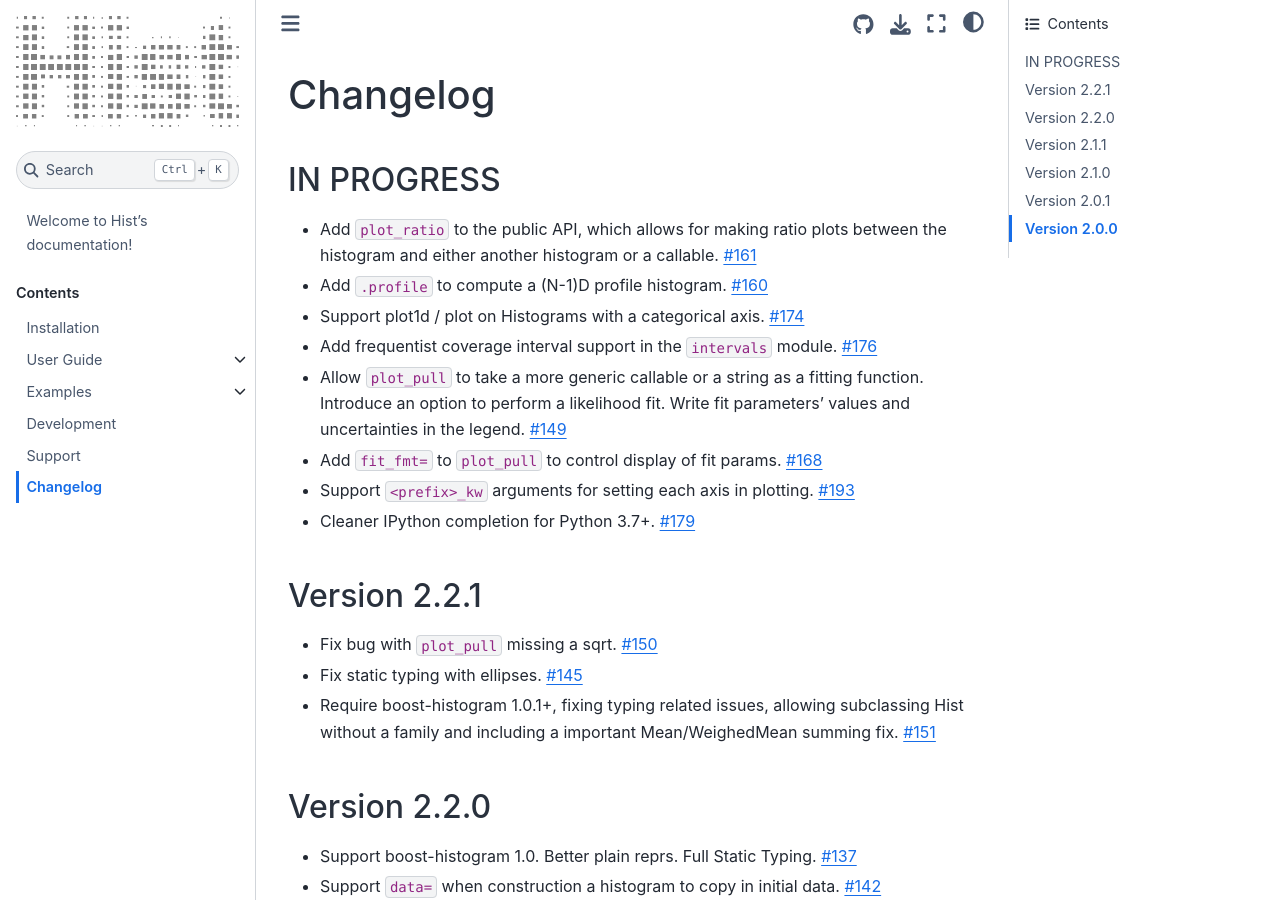
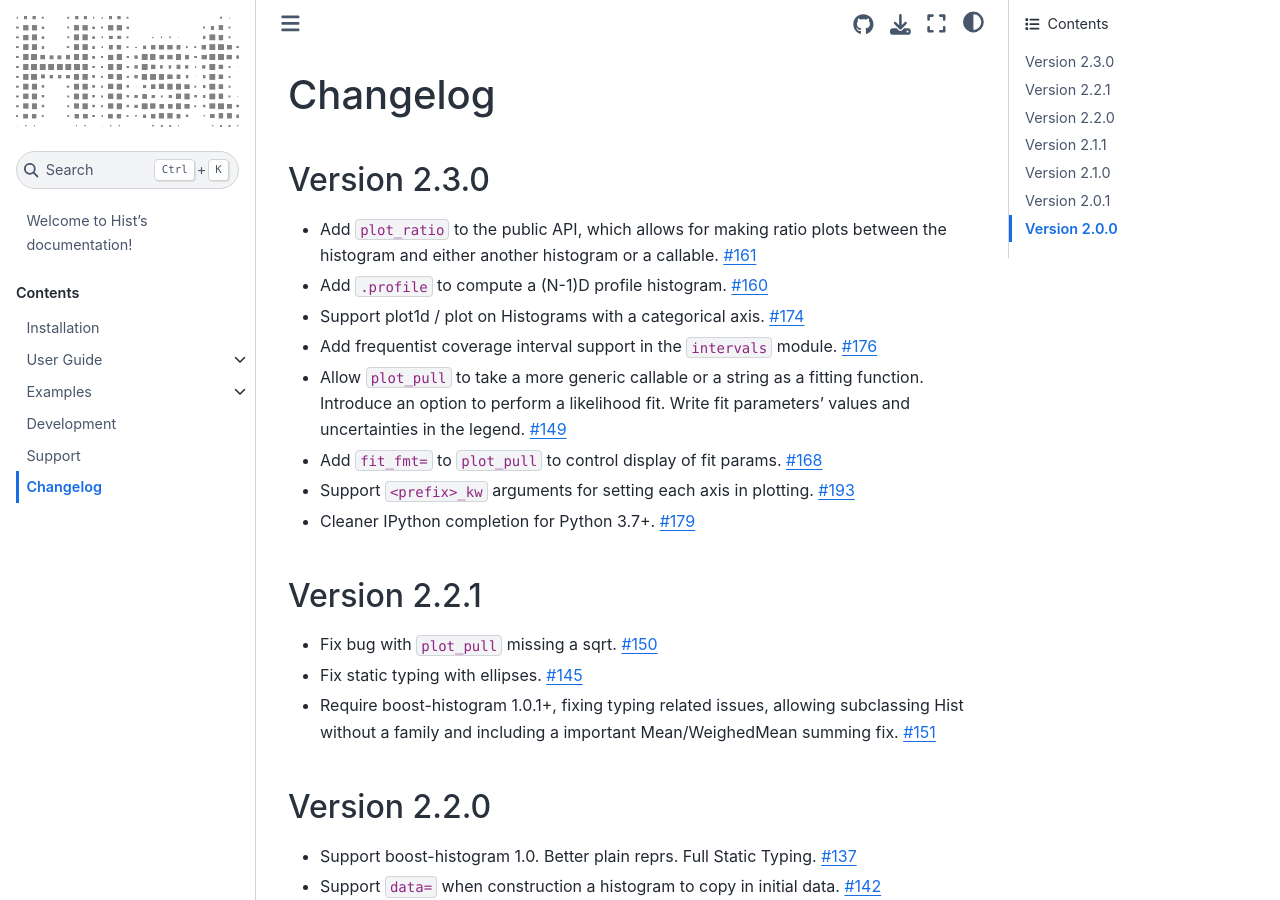
Before and after one commit to scikit-hep/hist, a Sphinx documentation site: the page built from docs/changelog.rst, in a window 1280 px wide and 900 px high. Built offline with Sphinx 7.4.7 and the Sphinx Book theme 1.1.4, drawn with Linux system fonts in a browser that asks for light colours; pages that are not in the unit, such as notebooks, are missing from menus.

Commit message:
docs: Version 2.3.0 in changelog

```diff
--- a/docs/changelog.rst
+++ b/docs/changelog.rst
@@ -1,7 +1,7 @@
 Changelog
 ====================
 
-IN PROGRESS
+Version 2.3.0
 --------------------
 
 * Add ``plot_ratio`` to the public API, which allows for making ratio plots between the
```
